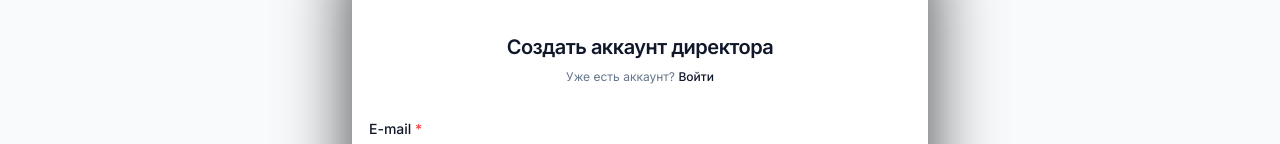
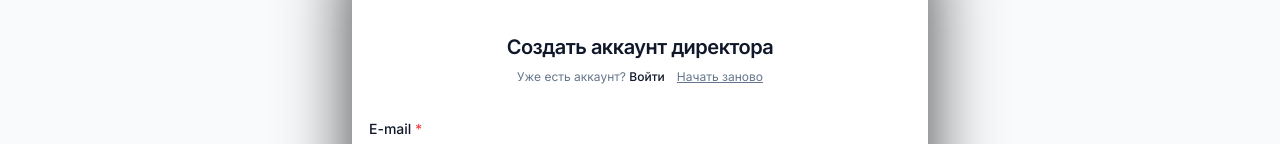
Before and after one commit to Wellify-Group/wellify-business, a Next.js app: page /register in a window 1280 px wide. Both pictures are taken after typing "Sample", "Sample", "Sample", "2020-01-15", "Sample123", "Sample123" into the empty fields and a click on the button "Дальше". Shown: the part 311-455 px from the top of the page. Built offline with nearby package versions, Linux system fonts and the light colour scheme; no server answers.

Commit message:
обновление

```diff
--- a/app/register/RegisterDirectorClient.tsx
+++ b/app/register/RegisterDirectorClient.tsx
@@ -1,7 +1,7 @@
 "use client";
 
 import { FormEvent, useEffect, useState } from "react";
-import { useRouter } from "next/navigation";
+import { useRouter, useSearchParams } from "next/navigation";
 import Link from "next/link";
 import {
   Card,
@@ -32,6 +32,7 @@ interface FormState {
 
 export default function RegisterDirectorClient() {
   const router = useRouter();
+  const searchParams = useSearchParams();
   const { language } = useLanguage();
   const [step, setStep] = useState<Step>(1);
 
@@ -75,8 +76,52 @@ export default function RegisterDirectorClient() {
   const [supabase] = useState(() => createBrowserSupabaseClient());
 
 
+  // Функция для полной очистки состояния регистрации
+  const clearRegistrationState = () => {
+    if (typeof window === "undefined") return;
+
+    localStorage.removeItem("register_in_progress");
+    localStorage.removeItem("register_email");
+    localStorage.removeItem("wellify_email");
+    localStorage.removeItem("wellify_email_confirmed");
+    localStorage.removeItem("wellify_email_confirmed_for");
+
+    setStep(1);
+    setForm({ email: "", phone: "" });
+    setBaseData({
+      firstName: "",
+      lastName: "",
+      middleName: "",
+      birthDate: "",
+      password: "",
+    });
+    setPasswordConfirm("");
+    setEmailStatus("idle");
+    setEmailError(null);
+    setEmailVerified(false);
+    setPhoneVerified(false);
+    setFormError(null);
+    setFormSuccess(null);
+    setFinishError(null);
+
+    // Выходим из сессии Supabase
+    supabase.auth.signOut().catch((err) => {
+      console.warn("Error signing out:", err);
+    });
+  };
+
   // Очистка старых флагов при первом заходе на регистрацию
   useEffect(() => {
+    // Проверяем query параметр для начала новой регистрации
+    const shouldStartNew = searchParams.get("new") === "true" || searchParams.get("reset") === "true";
+
+    if (shouldStartNew) {
+      clearRegistrationState();
+      // Убираем параметр из URL
+      router.replace("/register", { scroll: false });
+      return;
+    }
+
     // Проверяем, есть ли сохранённое состояние регистрации (после возврата с логина)
     const savedState = localStorage.getItem("register_in_progress");
     if (savedState) {
@@ -93,6 +138,14 @@ export default function RegisterDirectorClient() {
         // Восстанавливаем верификацию если они были подтверждены
         if (state.emailVerified) {
           setEmailVerified(true);
+          // Восстанавливаем статус email
+          const confirmed = localStorage.getItem("wellify_email_confirmed");
+          const confirmedFor = localStorage.getItem("wellify_email_confirmed_for");
+          if (confirmed === "true" && confirmedFor && confirmedFor.toLowerCase() === (state.email || "").toLowerCase()) {
+            setEmailStatus("verified");
+          } else {
+            setEmailStatus("link_sent");
+          }
         }
         if (state.phoneVerified) {
           setPhoneVerified(true);
@@ -105,8 +158,9 @@ export default function RegisterDirectorClient() {
       // Новая регистрация – чистим хвосты
       localStorage.removeItem("register_email");
       localStorage.removeItem("wellify_email_confirmed");
+      localStorage.removeItem("wellify_email_confirmed_for");
     }
-  }, []);
+  }, [searchParams, router]);
 
   // Сброс ошибок при смене шага
   useEffect(() => {
@@ -822,7 +876,8 @@ export default function RegisterDirectorClient() {
           <CardTitle className="text-xl font-semibold text-center">
             Создать аккаунт директора
           </CardTitle>
-          <p className="mt-2 text-center text-xs text-muted-foreground">
+          <div className="mt-2 flex items-center justify-center gap-3 text-xs">
+            <span className="text-muted-foreground">
               Уже есть аккаунт?{" "}
               <Link
                 href="/auth/login"
@@ -830,7 +885,17 @@ export default function RegisterDirectorClient() {
               >
                 Войти
               </Link>
-          </p>
+            </span>
+            {(step > 1 || form.email || form.phone || baseData.firstName) && (
+              <button
+                type="button"
+                onClick={clearRegistrationState}
+                className="text-muted-foreground hover:text-foreground transition-colors underline"
+              >
+                Начать заново
+              </button>
+            )}
+          </div>
         </CardHeader>
         <CardContent>
           {step === 1 && renderStep1()}
```
Lines whose indentation alone changed are shown as unchanged.
